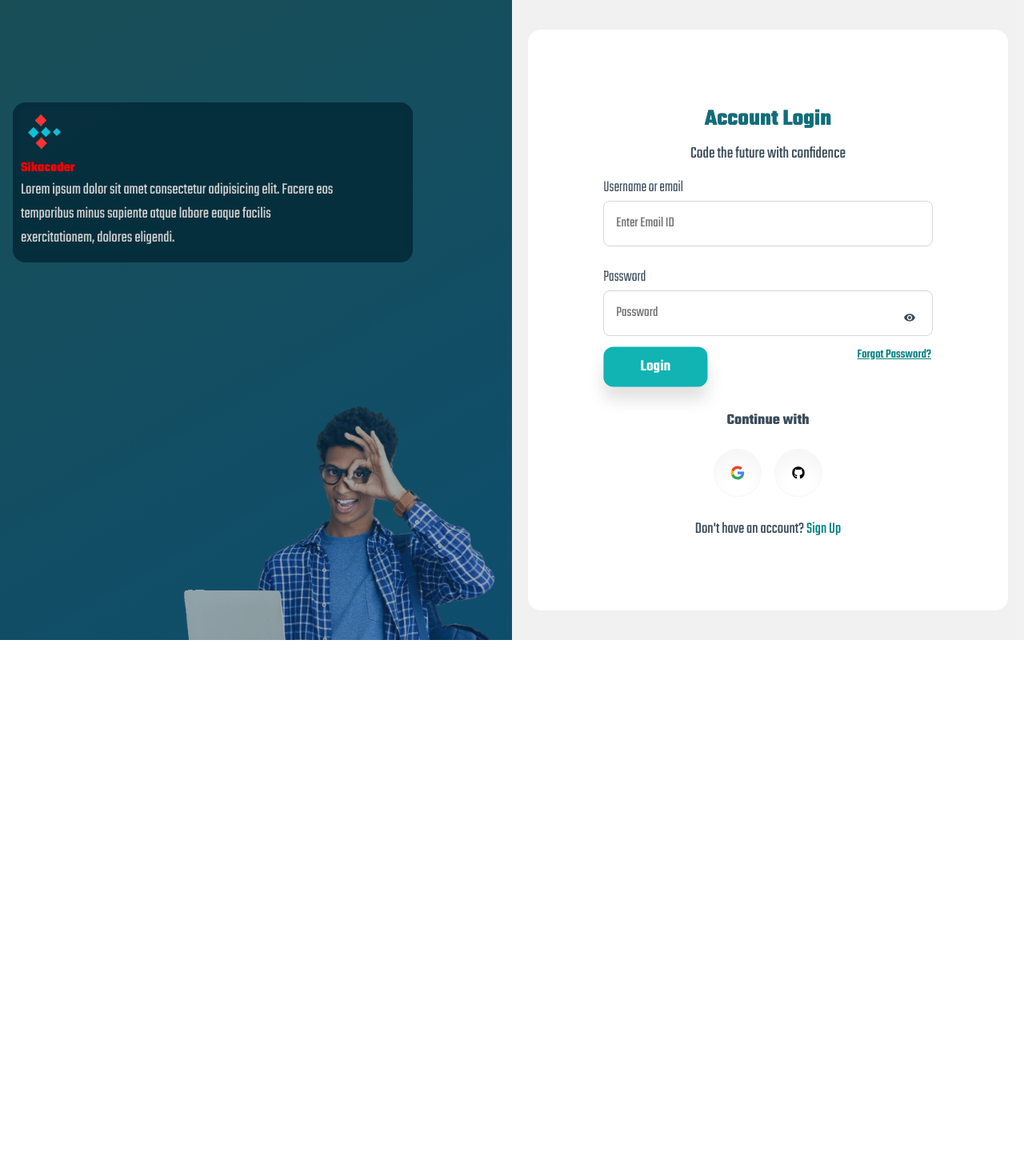
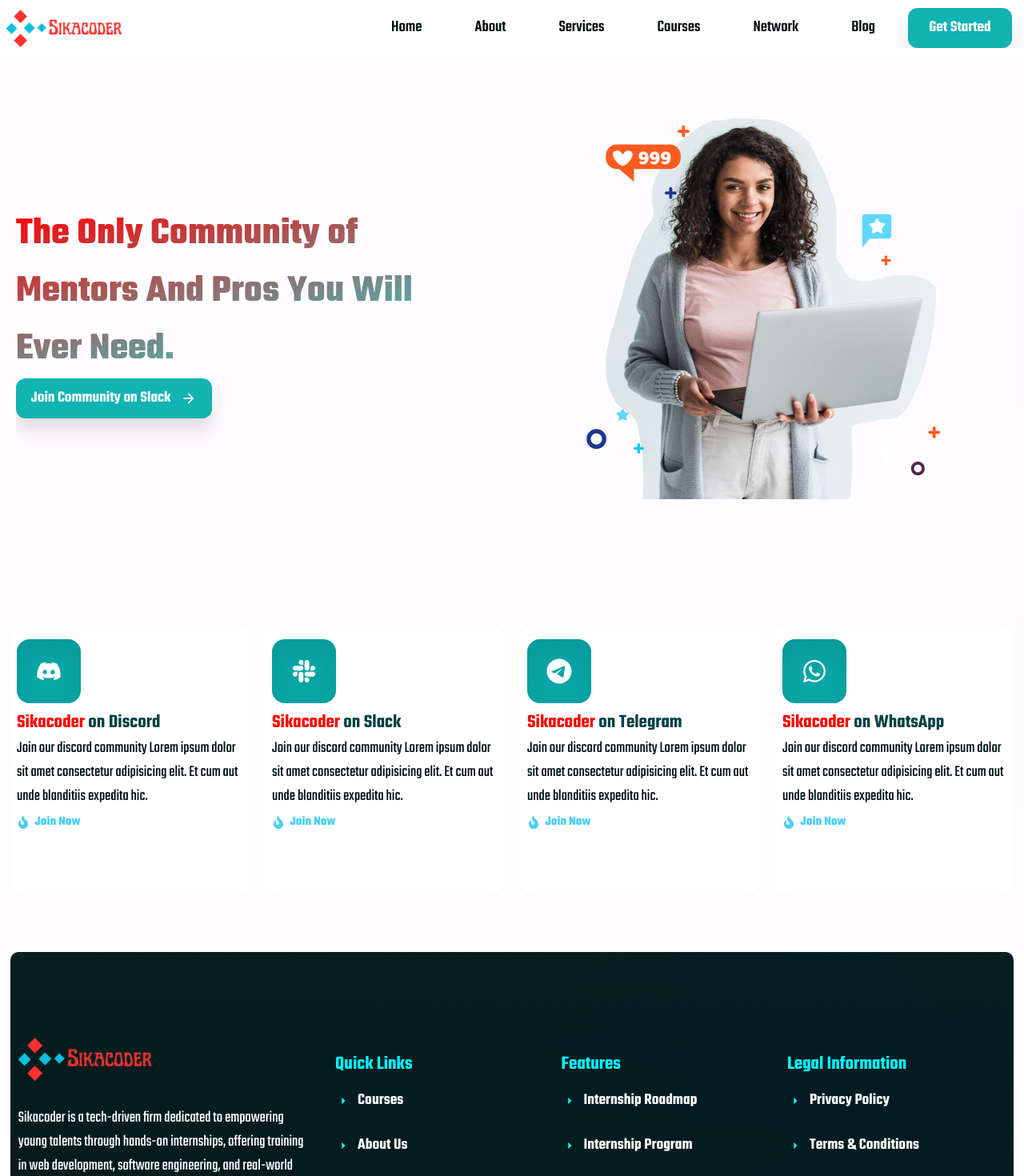
Before and after one commit to Kwarto/sikacoder, a React (Vite) app: page /network in a window 1280 px wide. Shown: the top 1470 px of the page at 80% size. Before the commit the page ends 800 px from the top, so only its background shows below. Built offline with nearby package versions, Linux system fonts and the light colour scheme; no server answers.

Commit message:
Updated network page

```diff
--- a/src/components/AdminElements/Post.jsx
+++ b/src/components/AdminElements/Post.jsx
@@ -455,7 +455,7 @@
 
 const PostContainerWrapper = styled.section`
   width: 100%;
-  height: 100vh;
+  height: max-content;
   background: linear-gradient(135deg, rgb(213, 219, 215), rgb(226, 232, 247));
   position: absolute;
   top: 0;
@@ -489,10 +489,11 @@
 `;
 const AddBlogContainer = styled.article`
   width: 95%;
-  height: 100%;
-  /* background: rgba(255, 255, 255, 0.979); */
+  height: 95vh;
+  background: rgba(255, 255, 255, 0.979);
   border-radius: 10px;
   margin: 5px auto;
+  overflow-y: hidden;
   form {
     width: 98%;
     height: 100%;
@@ -552,15 +553,17 @@
 `;
 const AddCourseContainer = styled(AddBlogContainer)`
   background: transparent;
-  height: 100vh;
+  height: max-content;
+  overflow-y: scroll;
 `;
 
 const FormWrapper = styled.form`
   max-width: 1000px;
-  height: 100%;
+  height: 100vh;
   margin: 3rem auto;
+  overflow-y: scroll;
   padding: 2rem;
-  background: #ffffff;
+  background: rgb(255, 255, 255);
   border-radius: 12px;
   box-shadow: 0 5px 20px rgba(0, 0, 0, 0.1);
   display: flex;
--- a/src/components/AdminElements/UserAccountMa.jsx
+++ b/src/components/AdminElements/UserAccountMa.jsx
@@ -21,7 +21,7 @@
         transition={{ duration: 1 }}
       >
         <div className="user-profile-box">
-          <div className="edit" onClick={() => {signOut(auth);}}>
+          <div className="edit" style={{background: "red"}} onClick={() => {signOut(auth);}}>
             <FaPowerOff />
           </div>
           <div className="profile">
--- a/src/components/Navbar/Navbar.jsx
+++ b/src/components/Navbar/Navbar.jsx
@@ -122,7 +122,7 @@
   width: 100%;
   height: 70px;
   background: #fff;
-  box-shadow: 0 1rem 40px rgba(0, 0, 0, 0.349);
+  box-shadow: inset 0 1rem 40px rgba(255, 255, 255, 0.925);
   display: flex;
   align-items: center;
   justify-content: space-between;
--- a/src/pages/community/Community.jsx
+++ b/src/pages/community/Community.jsx
@@ -1,9 +1,244 @@
-import React from 'react'
-
+/* eslint-disable no-unused-vars */
+import React from "react";
+import styled from "styled-components";
+import { Main } from "../../layout";
+import comBg from "../../assets/images/com-hero.png";
+import { MdArrowForward } from "react-icons/md";
+import {
+  FaDiscord,
+  FaFireFlameCurved,
+  FaSlack,
+  FaTelegram,
+  FaWhatsapp,
+} from "react-icons/fa6";
+import { motion } from "framer-motion";
 const Community = () => {
   return (
-    <div>Community</div>
-  )
-}
+    <Main>
+      <CommunityContainerWrapper>
+        <CommunityHeaderContainer className="grid-col-2">
+          <HeaderContentWrapper>
+            <h1>The Only Community of Mentors And Pros You Will Ever Need.</h1>
+            <div className="btn">
+              <span>
+                Join Community on Slack <MdArrowForward />
+              </span>
+            </div>
+          </HeaderContentWrapper>
+          <motion.HeaderBannerContainer
+            initial={{ opacity: 0, x: -20 }}
+            animate={{ opacity: 1, x: 0 }}
+            transition={{ duration: 1 }}
+          >
+            <img src={comBg} alt="" />
+          </motion.HeaderBannerContainer>
+        </CommunityHeaderContainer>
+        <ListContainerWrapper className="grid-col-4">
+          <motion.div
+            className="com-card"
+            initial={{ opacity: 0, x: -20 }}
+            animate={{ opacity: 1, x: 0 }}
+            transition={{ duration: 1 }}
+          >
+            <div className="ico-wrap">
+              <FaDiscord />
+            </div>
+            <div className="meta">
+              <h3>
+                <span>Sikacoder </span>on Discord
+              </h3>
+              <p>
+                Join our discord community Lorem ipsum dolor sit amet
+                consectetur adipisicing elit. Et cum aut unde blanditiis
+                expedita hic.
+              </p>
+              <strong>
+                <FaFireFlameCurved /> Join Now
+              </strong>
+            </div>
+          </motion.div>
+          <motion.div
+            className="com-card"
+            initial={{ opacity: 0, x: -20 }}
+            animate={{ opacity: 1, x: 0 }}
+            transition={{ duration: 2 }}
+          >
+            <div className="ico-wrap">
+              <FaSlack />
+            </div>
+            <div className="meta">
+              <h3>
+                <span>Sikacoder </span>on Slack
+              </h3>
+              <p>
+                Join our discord community Lorem ipsum dolor sit amet
+                consectetur adipisicing elit. Et cum aut unde blanditiis
+                expedita hic.
+              </p>
+              <strong>
+                <FaFireFlameCurved /> Join Now
+              </strong>
+            </div>
+          </motion.div>
+          <motion.div
+            className="com-card"
+            initial={{ opacity: 0, x: -20 }}
+            animate={{ opacity: 1, x: 0 }}
+            transition={{ duration: 3 }}
+          >
+            <div className="ico-wrap">
+              <FaTelegram />
+            </div>
+            <div className="meta">
+              <h3>
+                <span>Sikacoder </span>on Telegram
+              </h3>
+              <p>
+                Join our discord community Lorem ipsum dolor sit amet
+                consectetur adipisicing elit. Et cum aut unde blanditiis
+                expedita hic.
+              </p>
+              <strong>
+                <FaFireFlameCurved /> Join Now
+              </strong>
+            </div>
+          </motion.div>
+          <motion.div
+            className="com-card"
+            initial={{ opacity: 0, x: -20 }}
+            animate={{ opacity: 1, x: 0 }}
+            transition={{ duration: 4 }}
+          >
+            <div className="ico-wrap">
+              <FaWhatsapp />
+            </div>
+            <div className="meta">
+              <h3>
+                <span>Sikacoder </span>on WhatsApp
+              </h3>
+              <p>
+                Join our discord community Lorem ipsum dolor sit amet
+                consectetur adipisicing elit. Et cum aut unde blanditiis
+                expedita hic.
+              </p>
+              <strong>
+                <FaFireFlameCurved /> Join Now
+              </strong>
+            </div>
+          </motion.div>
+        </ListContainerWrapper>
+      </CommunityContainerWrapper>
+    </Main>
+  );
+};
 
-export default Community
+const CommunityContainerWrapper = styled.section`
+  width: 100%;
+  height: max-content;
+  display: flex;
+  align-items: center;
+  justify-content: center;
+  flex-direction: column;
+`;
+const CommunityHeaderContainer = styled.header`
+  width: 100%;
+  height: 80vh;
+  background: rgba(235, 200, 235, 0.067);
+  padding: 10px 20px;
+  @media screen and (max-width: 430px) {
+    padding: 10px;
+  }
+`;
+const HeaderContentWrapper = styled.div`
+  width: 100%;
+  height: 100%;
+  display: flex;
+  align-items: flex-start;
+  justify-content: center;
+  flex-direction: column;
+  h1 {
+    max-width: 500px;
+  }
+  .btn {
+    align-self: flex-start;
+    width: 40%;
+    span {
+      display: flex;
+      align-items: center;
+      justify-content: center;
+      gap: 0.8rem;
+    }
+  }
+  @media screen and (max-width: 430px) {
+    .btn {
+      width: 60%;
+      height: 55px;
+    }
+  }
+`;
+const HeaderBannerContainer = styled.div`
+  width: 100%;
+  height: 100%;
+  display: flex;
+  align-items: center;
+  justify-content: center;
+  img {
+    width: 60%;
+  }
+`;
+const ListContainerWrapper = styled.section`
+  width: 100%;
+  height: 60vh;
+  background: rgba(235, 200, 235, 0.067);
+  padding: 0 10px;
+  .com-card {
+    width: 100%;
+    height: 70%;
+    background: #fff;
+    border-radius: 1rem;
+    box-shadow: inset 0 1rem 40px rgb(255, 255, 255);
+    border: 1px solid #cccccc1c;
+    cursor: pointer;
+    padding: 10px;
+    transition: transform ease-in-out 0.3s;
+    .ico-wrap {
+      width: 80px;
+      aspect-ratio: 1/1;
+      display: flex;
+      align-items: center;
+      justify-content: center;
+      border-radius: 1rem;
+      background: rgb(9, 168, 168);
+      box-shadow: inset 0 1rem 40px rgba(5, 123, 128, 0.336);
+      color: #fff;
+      font-size: 2rem;
+      margin: 6px 0;
+    }
+    .meta {
+      h3 {
+        span {
+          color: red;
+        }
+      }
+      strong {
+        display: flex;
+        align-items: center;
+        justify-content: flex-start;
+        gap: 0.4rem;
+        color: rgb(74, 208, 241);
+        padding: 5px 0;
+      }
+    }
+    &:hover {
+      transform: scale(1.01);
+    }
+  }
+  @media screen and (max-width: 430px) {
+    height: max-content;
+    .com-card {
+      height: max-content;
+    }
+  }
+`;
+
+export default Community;
--- a/src/router/RouterNavigation.jsx
+++ b/src/router/RouterNavigation.jsx
@@ -46,9 +46,9 @@
             <Route
               path="/network"
               element={
-                <UserProtectedRoute>
+                // <UserProtectedRoute>
                   <Network />
-                </UserProtectedRoute>
+                // </UserProtectedRoute>
               }
             />
             <Route path="/services" element={<Services />} />
@@ -56,9 +56,9 @@
             <Route
               path="/blog"
               element={
-                <UserProtectedRoute>
+                // <UserProtectedRoute>
                   <Blog />
-                </UserProtectedRoute>
+                // </UserProtectedRoute>
               }
             />
             <Route
```
Also changed, not shown: src/pages/Blog/Blog.jsx (+109 -37 lines), src/assets/images/com-hero.png (added).
